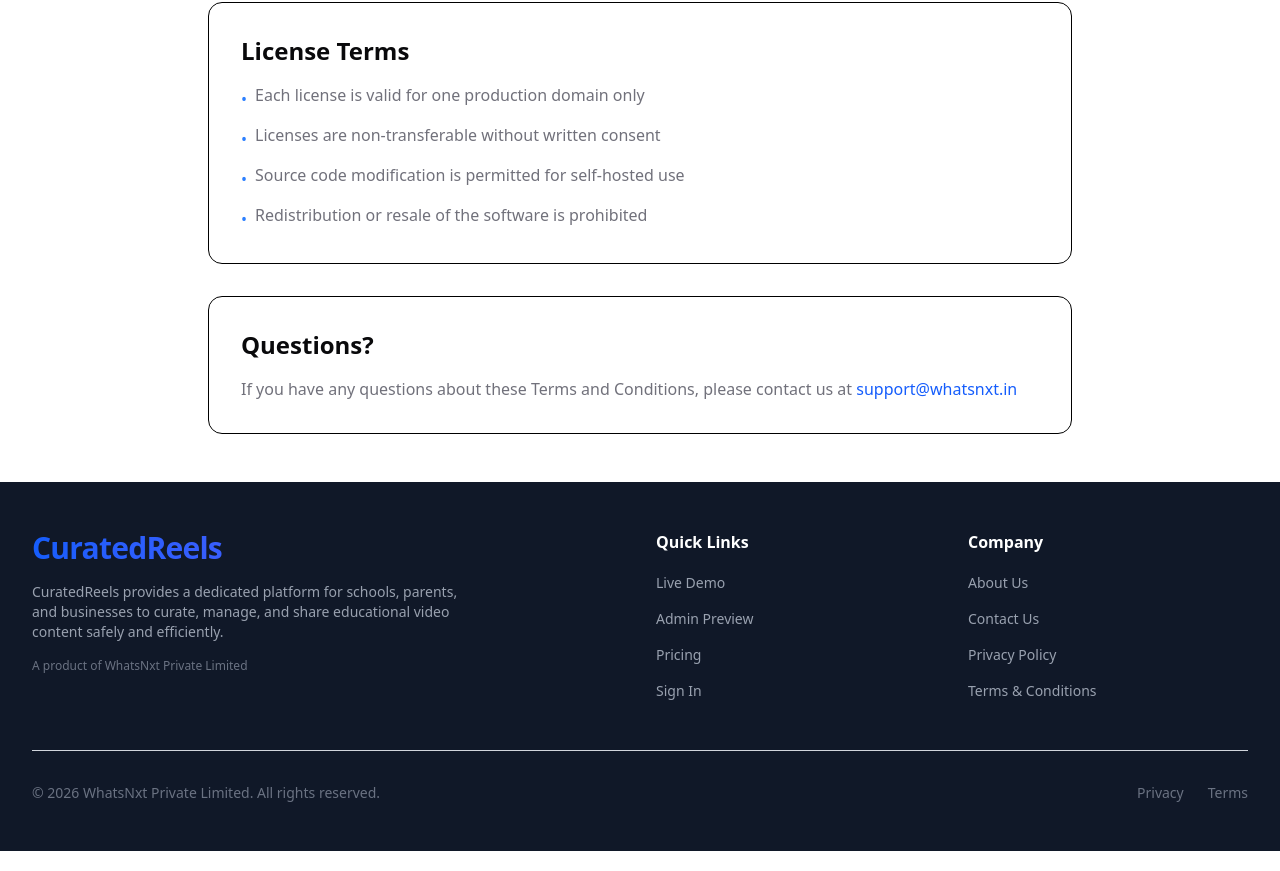
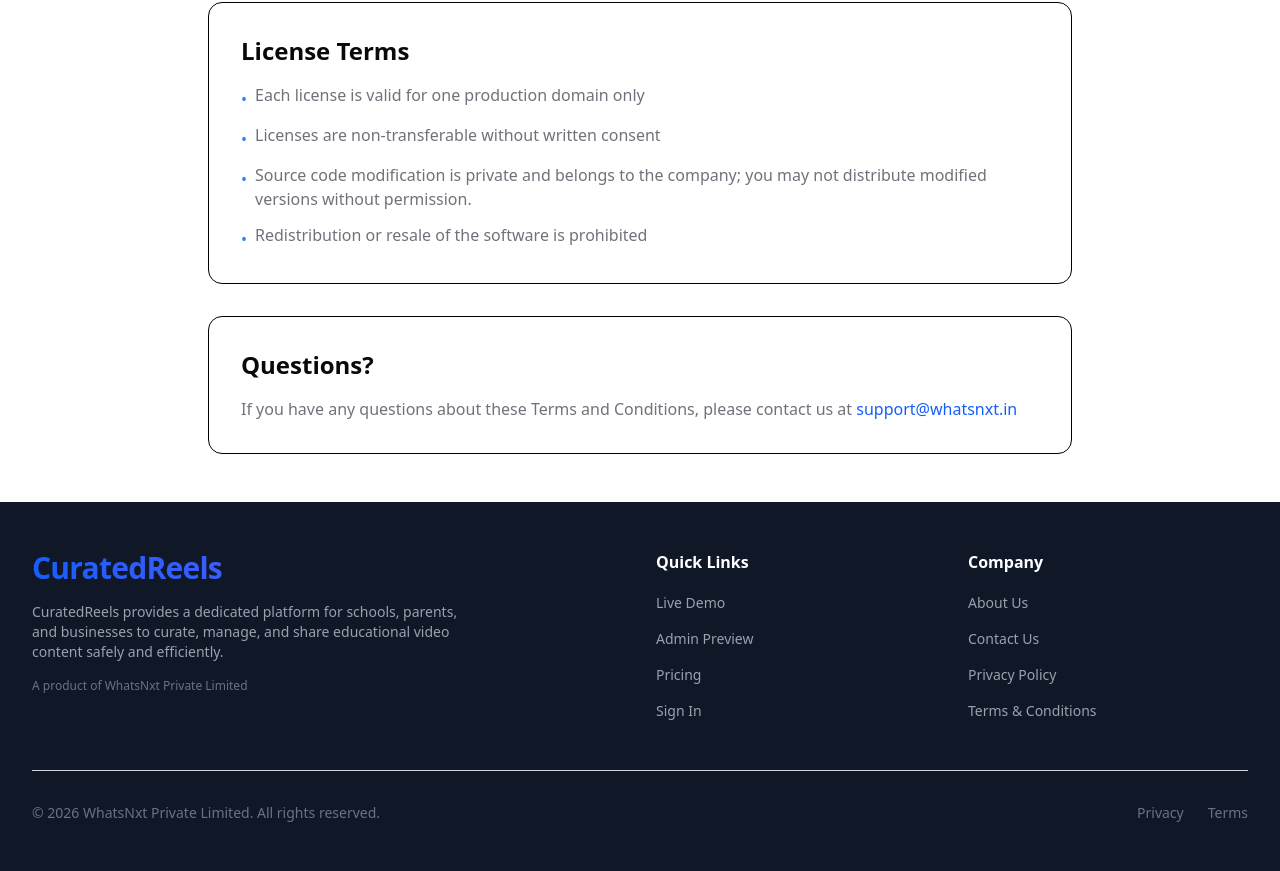
Before and after one commit to kiriti999/curate-kids, a Next.js app: page /terms in a window 1280 px wide. Shown: the part 2869-3740 px from the top of the page. Built offline with nearby package versions, Linux system fonts and the light colour scheme; no server answers.

Commit message:
fix: update terms of use regarding source code modification permissions

```diff
--- a/app/(app)/terms/page.tsx
+++ b/app/(app)/terms/page.tsx
@@ -282,7 +282,7 @@ export default function TermsPage() {
                         <li className="flex items-start gap-2">
                             <span className="text-blue-500 mt-1">•</span>
                             <span>
-                                Source code modification is permitted for self-hosted use
+                                Source code modification is private and belongs to the company; you may not distribute modified versions without permission.
                             </span>
                         </li>
                         <li className="flex items-start gap-2">
```
